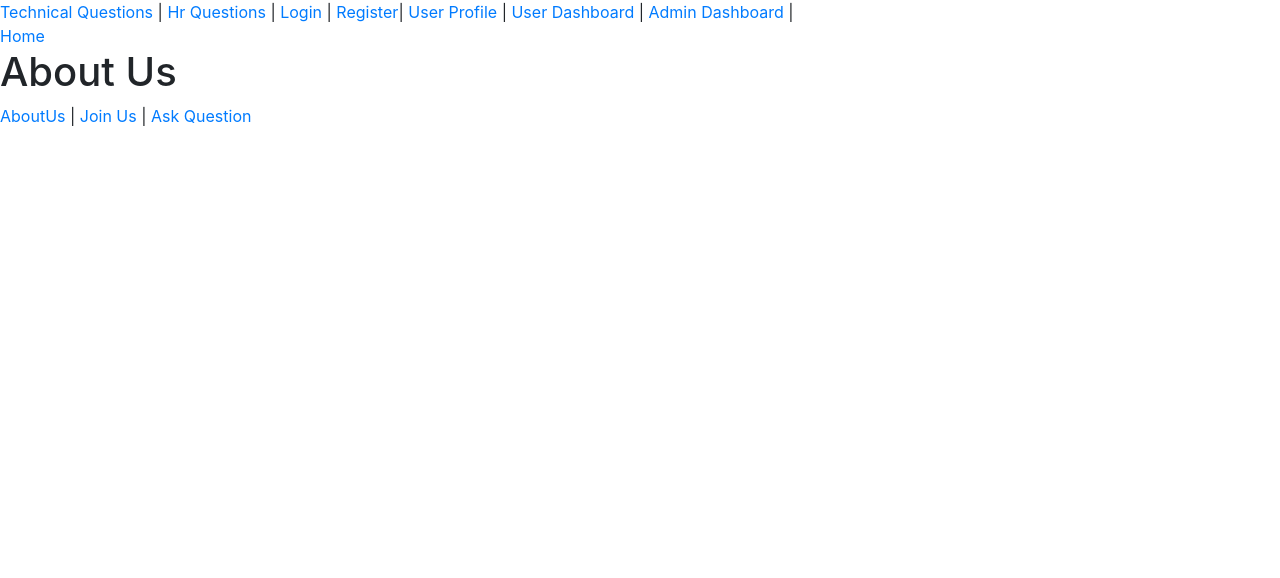
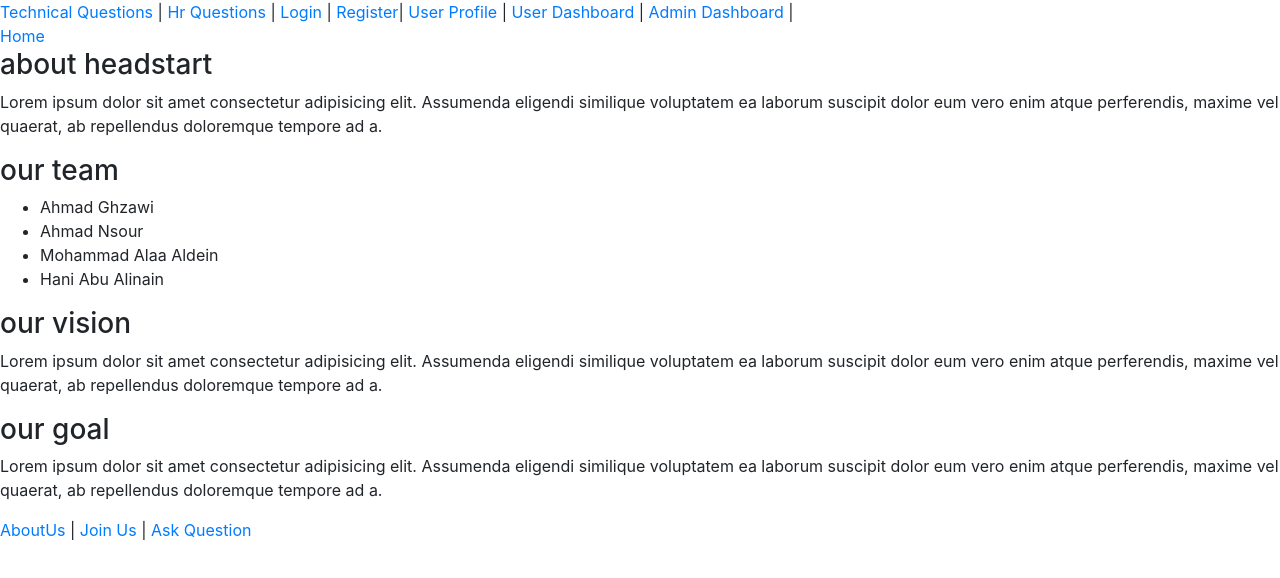
Before and after one commit to Interviews-team/Head-Start, a React (Create React App) app in the folder front-end/: page /AboutUsPage in a window 1280 px wide. Shown: the top 578 px of the page. Built offline with nearby package versions, Linux system fonts and the light colour scheme; no server answers.

Commit message:
finish about us, landing, hr questions pages

```diff
--- a/front-end/src/App.js
+++ b/front-end/src/App.js
@@ -29,11 +29,11 @@ import TechnicalQuestionsPage from "./routes/website/TechnicalQuestionsPage";
 
 export default class App extends Component {
   state = {
-    users: ["users"],
-    fields: ["fields"],
+    users: [],
+    fields: [],
     posts: [],
-    comments: ["comments"],
-    pendings: ["pendings"],
+    comments: [],
+    pendings: [],
     events: []
   };
 
@@ -147,11 +147,11 @@ export default class App extends Component {
           ></Route>
           <Route
             path="/EventsPage"
-            component={routerProps => <EventsPage {...routerProps} />}
+            component={routerProps => <EventsPage {...routerProps} events={events}/>}
           ></Route>
           <Route
             path="/HrQuestionsPage"
-            component={routerProps => <HrQuestionsPage {...routerProps} />}
+            component={routerProps => <HrQuestionsPage {...routerProps} posts={posts}/>}
           ></Route>
           <Route
             path="/JoinUsPage"
--- a/front-end/src/components/Event.js
+++ b/front-end/src/components/Event.js
@@ -19,5 +19,7 @@ export default class Event extends Component {
         </Link>
       );
     }
+
+    return null
   }
 }
--- a/front-end/src/components/Post.js
+++ b/front-end/src/components/Post.js
@@ -17,5 +17,21 @@ export default class Post extends Component {
         </Link>
       );
     }
+
+    if (page === "HrQuestionsPage") {
+      return (
+        <Link to={{pathname: '/PostPage', state:{post_id}} } style={{textDecoration: 'none'}}>
+          <div>
+            <h3>{question}</h3>
+            <h4>{answer}</h4>
+            <p>{field}</p>
+            <p>{post_id}</p>
+            <p>hr</p>
+          </div>
+        </Link>
+      );
+    }
+
+    return null
   }
 }
--- a/front-end/src/routes/website/AboutUsPage.js
+++ b/front-end/src/routes/website/AboutUsPage.js
@@ -4,7 +4,31 @@ export default class AboutUsPage extends Component {
   render() {
     return (
       <div>
-        <h1> About Us </h1>
+        <h3> about headstart </h3>
+        <p>
+          Lorem ipsum dolor sit amet consectetur adipisicing elit. Assumenda
+          eligendi similique voluptatem ea laborum suscipit dolor eum vero enim
+          atque perferendis, maxime vel quaerat, ab repellendus doloremque
+          tempore ad a.
+        </p>
+        <h3> our team </h3>
+        <ul>
+          <li>Ahmad Ghzawi</li>
+          <li>Ahmad Nsour</li>
+          <li>Mohammad Alaa Aldein</li>
+          <li>Hani Abu Alinain</li>
+        </ul>
+
+        <h3> our vision </h3>
+        <p>Lorem ipsum dolor sit amet consectetur adipisicing elit. Assumenda
+          eligendi similique voluptatem ea laborum suscipit dolor eum vero enim
+          atque perferendis, maxime vel quaerat, ab repellendus doloremque
+          tempore ad a.</p>
+        <h3> our goal </h3>
+        <p>Lorem ipsum dolor sit amet consectetur adipisicing elit. Assumenda
+          eligendi similique voluptatem ea laborum suscipit dolor eum vero enim
+          atque perferendis, maxime vel quaerat, ab repellendus doloremque
+          tempore ad a.</p>
       </div>
     );
   }
--- a/front-end/src/routes/website/EventPage.js
+++ b/front-end/src/routes/website/EventPage.js
@@ -3,7 +3,7 @@ import React, { Component } from "react";
 export default class EventPage extends Component {
   state = {};
   render() {
-    console.log(this.props.location.state.event_id);
+    // console.log(this.props.location.state.event_id);
     return (
       <div>
         <h1>EventPage</h1>
--- a/front-end/src/routes/website/EventsPage.js
+++ b/front-end/src/routes/website/EventsPage.js
@@ -5,7 +5,7 @@ export default class EventsPage extends Component {
   render() {
     return (
       <div>
-        <h1> Event </h1>
+        <h1> Events </h1>
         <Event />
       </div>
     );
--- a/front-end/src/routes/website/HrQuestionsPage.js
+++ b/front-end/src/routes/website/HrQuestionsPage.js
@@ -4,14 +4,16 @@ import Post from "../../components/Post";
 
 export default class HrQuestionsPage extends Component {
   render() {
+    let {posts} = this.props
+    let hrPosts = posts.filter(post => post.field === 'HR')
+    let postsToShow = hrPosts.map(post => <Post key={post._id} question={post.question} answer={post.answer} user_id={post.user_id} page='HrQuestionsPage'/>)
     return (
       <div>
         <h1>HrQuestion</h1>
         <Link to="/AddQuestionPage">+</Link>
         <br />
-        <Link to="/PostPage">Post Page</Link>
         <br />
-        <Post />
+        {postsToShow}
       </div>
     );
   }
```
